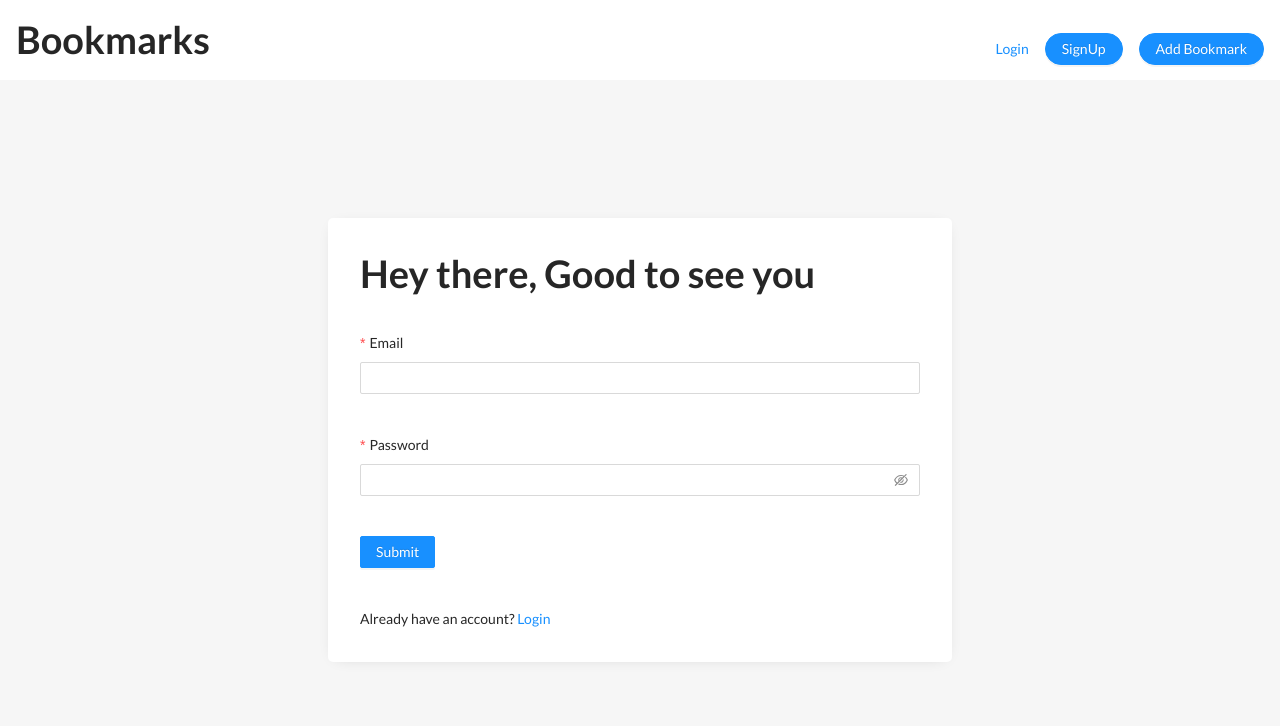
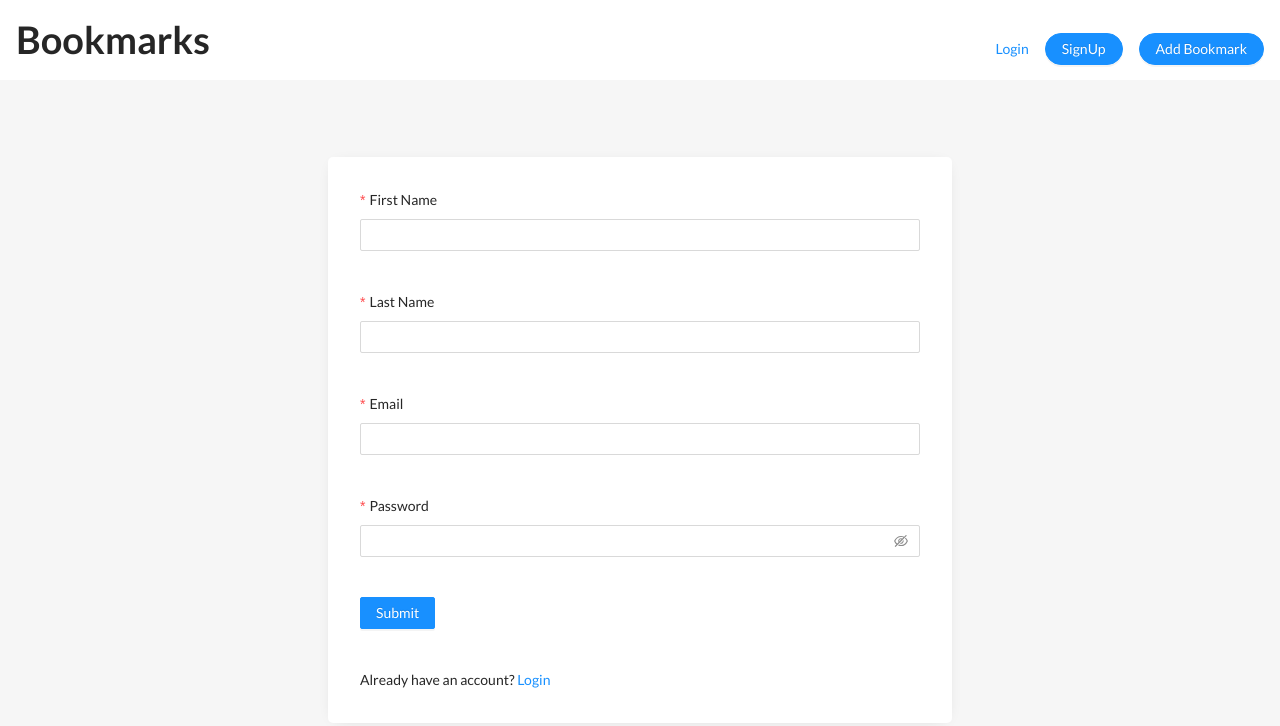
Before and after one commit to rockingrohit9639/bookmarks-api-nestjs, a React (Create React App) app in the folder client/: page /signup in a window 1280 px wide. Shown: the top 726 px of the page. Built offline with nearby package versions, Linux system fonts and the light colour scheme.

Commit message:
updated signup page

```diff
--- a/client/src/Pages/Login/Login.tsx
+++ b/client/src/Pages/Login/Login.tsx
@@ -18,9 +18,12 @@ const Login: React.FC = () => {
         <Form.Item
           label="Email"
           name="email"
-          rules={[{ required: true, message: 'Please input your email!' }]}
+          rules={[
+            { required: true, message: 'Please input your email!' },
+            { type: 'email', message: 'Please input a valid email!' },
+          ]}
         >
-          <Input type="email" />
+          <Input />
         </Form.Item>
 
         <Form.Item
--- a/client/src/Pages/Signup/Singup.tsx
+++ b/client/src/Pages/Signup/Singup.tsx
@@ -14,15 +14,31 @@ const Singup: React.FC = () => {
         className="form bg-white flex  justify-content-center flex-column"
         layout="vertical"
       >
-        <Typography.Title className="bold">
-          Hey there, Good to see you
-        </Typography.Title>
+        <Form.Item
+          label="First Name"
+          name="firstName"
+          rules={[{ required: true, message: 'Please input your first name!' }]}
+        >
+          <Input />
+        </Form.Item>
+
+        <Form.Item
+          label="Last Name"
+          name="lastName"
+          rules={[{ required: true, message: 'Please input your last name!' }]}
+        >
+          <Input />
+        </Form.Item>
+
         <Form.Item
           label="Email"
           name="email"
-          rules={[{ required: true, message: 'Please input your email!' }]}
+          rules={[
+            { required: true, message: 'Please input your email!' },
+            { type: 'email', message: 'Please input a valid email!' },
+          ]}
         >
-          <Input type="email" />
+          <Input />
         </Form.Item>
 
         <Form.Item
```
